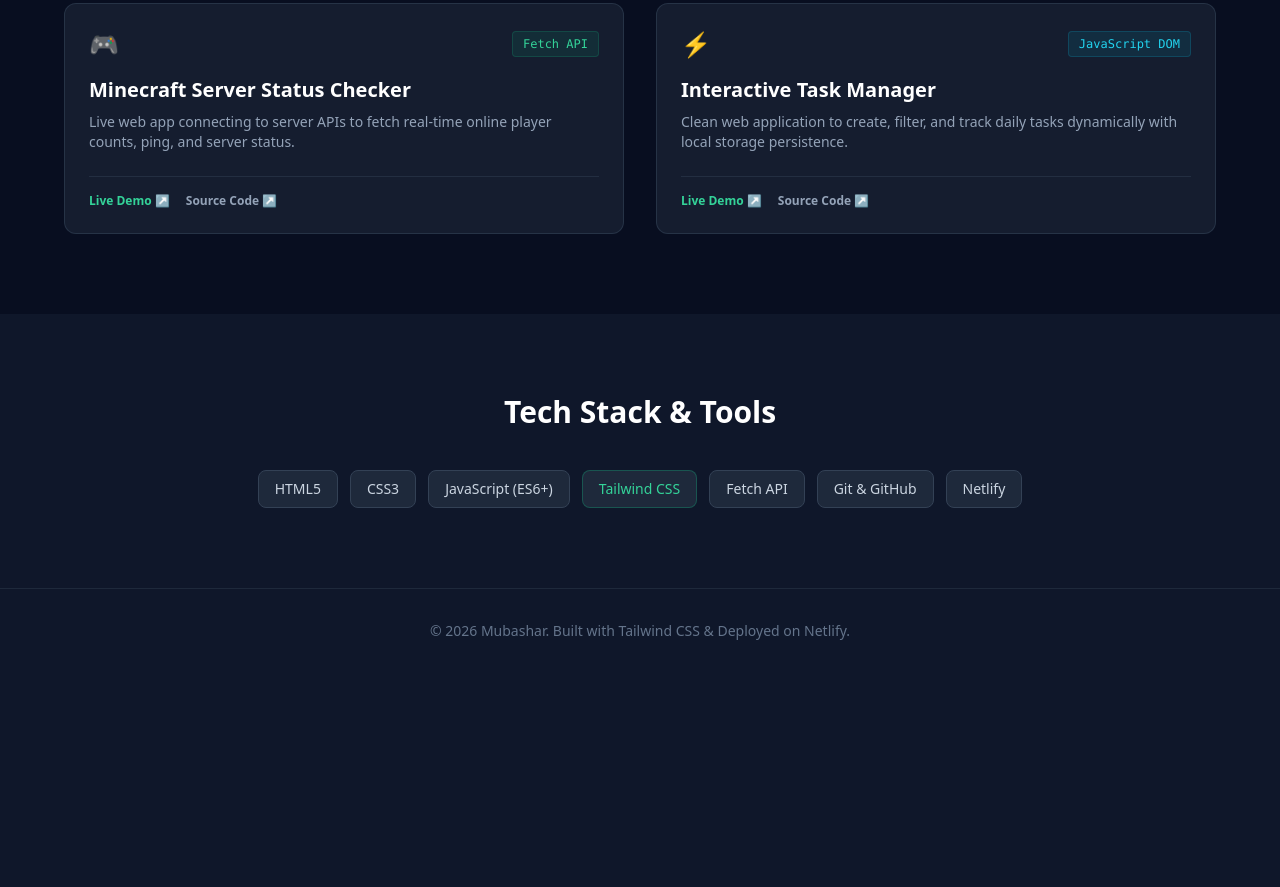
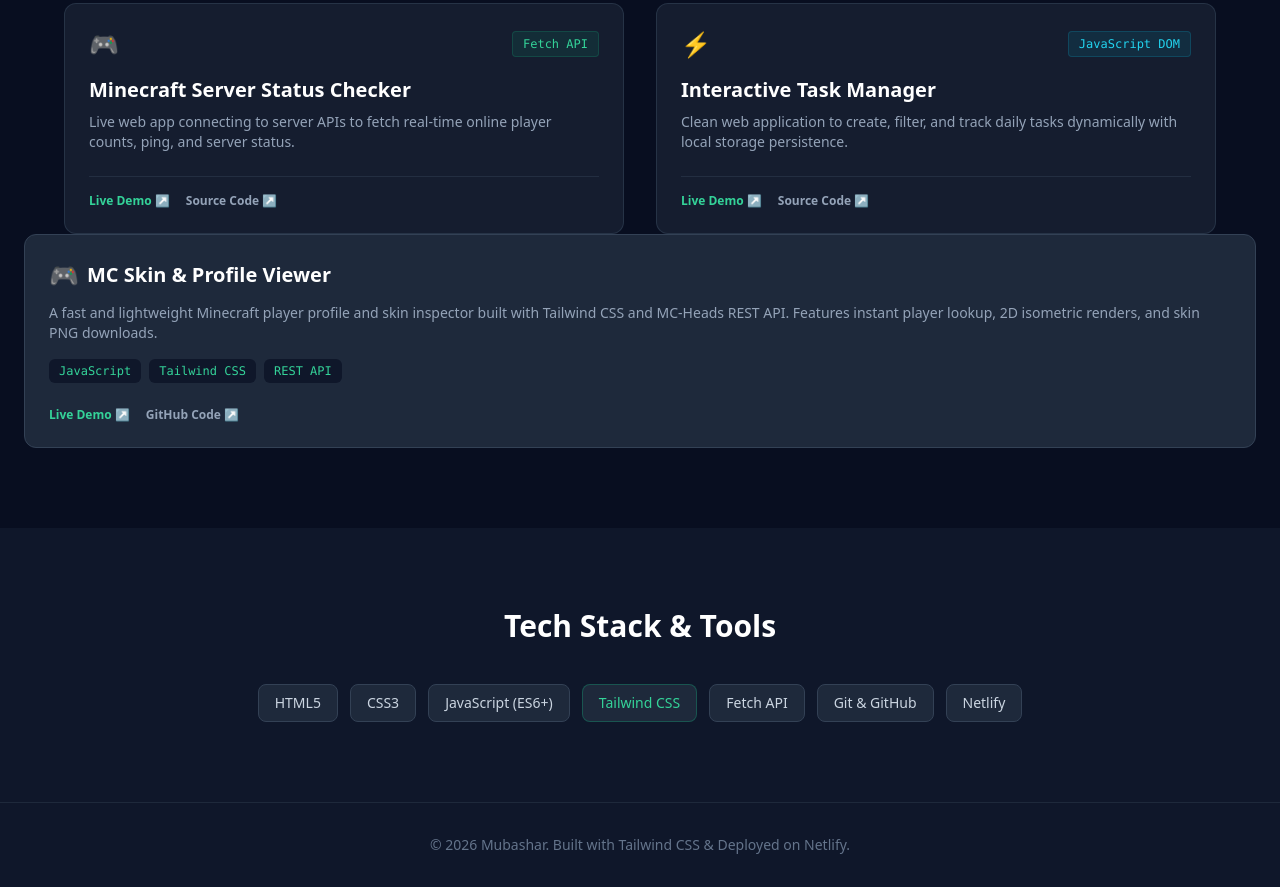
Before and after one commit to Mubashargaming/developer-portfolio, a plain HTML site: page index.html in a window 1280 px wide. Shown: the part 1013-1900 px from the top of the page. Before the commit the page ends 1686 px from the top, so only its background shows below. Drawn offline with nearby package versions, Linux system fonts and the light colour scheme.

Commit message:
Add MC Skin Viewer to portfolio

```diff
--- a/index.html
+++ b/index.html
@@ -116,6 +116,35 @@
 
             </div>
         </div>
+
+        <!-- Project 3: MC Skin Viewer -->
+        <div
+            class="bg-slate-800 border border-slate-700 rounded-xl p-6 hover:border-emerald-500/50 transition duration-300">
+            <div class="flex items-center gap-2 mb-3">
+                <span class="text-2xl">🎮</span>
+                <h3 class="text-xl font-bold text-white">MC Skin & Profile Viewer</h3>
+            </div>
+            <p class="text-slate-400 text-sm mb-4">
+                A fast and lightweight Minecraft player profile and skin inspector built with Tailwind CSS and MC-Heads
+                REST API. Features instant player lookup, 2D isometric renders, and skin PNG downloads.
+            </p>
+            <div class="flex flex-wrap gap-2 mb-6">
+                <span class="text-xs bg-slate-900 text-emerald-400 px-2.5 py-1 rounded-md font-mono">JavaScript</span>
+                <span class="text-xs bg-slate-900 text-emerald-400 px-2.5 py-1 rounded-md font-mono">Tailwind CSS</span>
+                <span class="text-xs bg-slate-900 text-emerald-400 px-2.5 py-1 rounded-md font-mono">REST API</span>
+            </div>
+            <div class="flex items-center gap-4">
+                <a href="https://mc-skin-viewer.netlify.app" target="_blank"
+                    class="text-xs font-bold text-emerald-400 hover:underline">
+                    Live Demo ↗
+                </a>
+                <a href="https://github.com/Mubashargaming/mc-skin-viewer" target="_blank"
+                    class="text-xs font-bold text-slate-400 hover:text-white">
+                    GitHub Code ↗
+                </a>
+            </div>
+        </div>
+
     </section>
 
     <!-- ⚡ Skills Section -->
```
